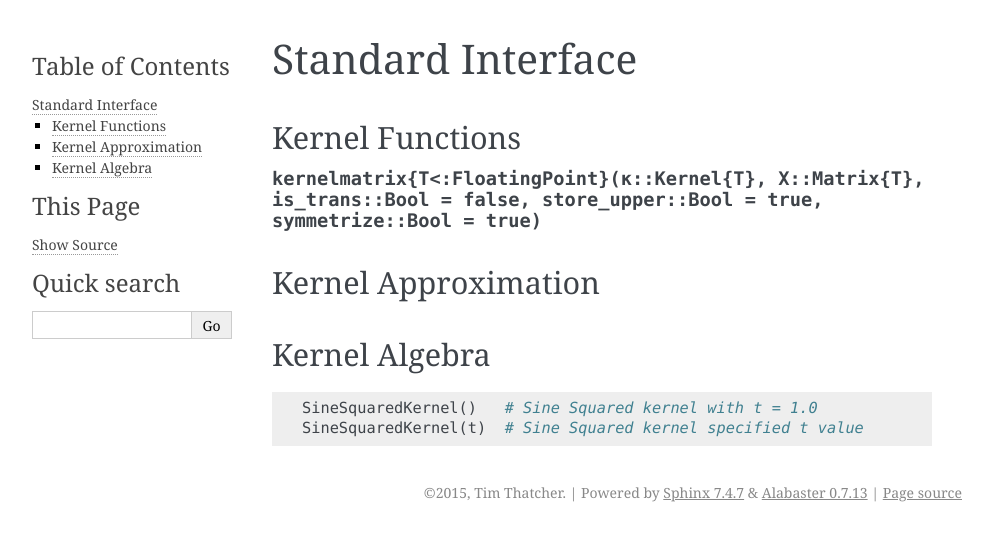
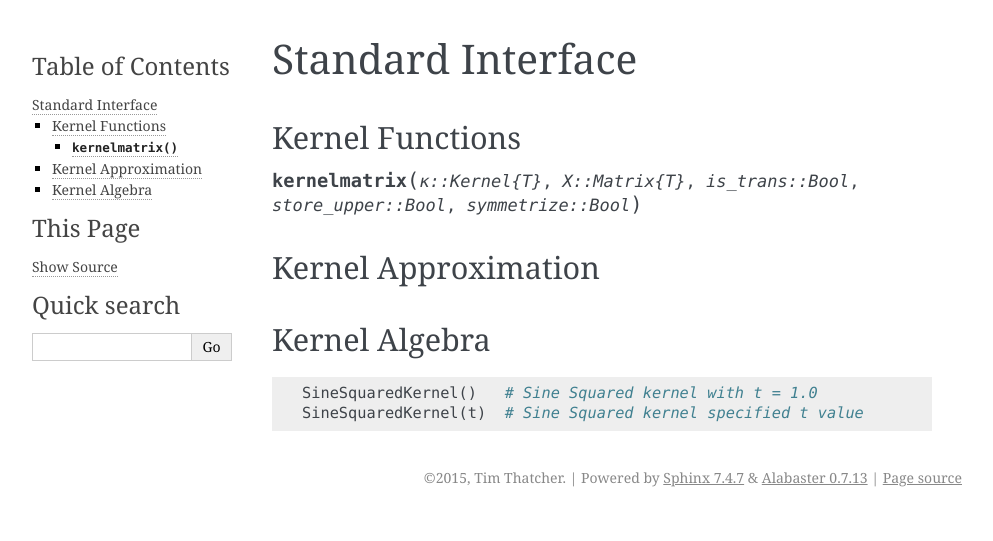
Before and after one commit to trthatcher/MLKernels.jl, a Sphinx documentation site: the page built from doc/interface.rst, in a window 1280 px wide. Shown: the top 541 px of the page, without its empty margins (148-1141 px from the left). Built offline with Sphinx 7.4.7, drawn with Linux system fonts in a browser that asks for light colours.

Commit message:
Small fix

```diff
--- a/doc/interface.rst
+++ b/doc/interface.rst
@@ -7,7 +7,7 @@ Standard Interface
 Kernel Functions
 ----------------
 
-.. function:: kernelmatrix{T<:FloatingPoint}(κ::Kernel{T}, X::Matrix{T}, is_trans::Bool = false, store_upper::Bool = true, symmetrize::Bool = true)
+.. function:: kernelmatrix(κ::Kernel{T}, X::Matrix{T}, is_trans::Bool, store_upper::Bool, symmetrize::Bool)
 
 
 Kernel Approximation
```
